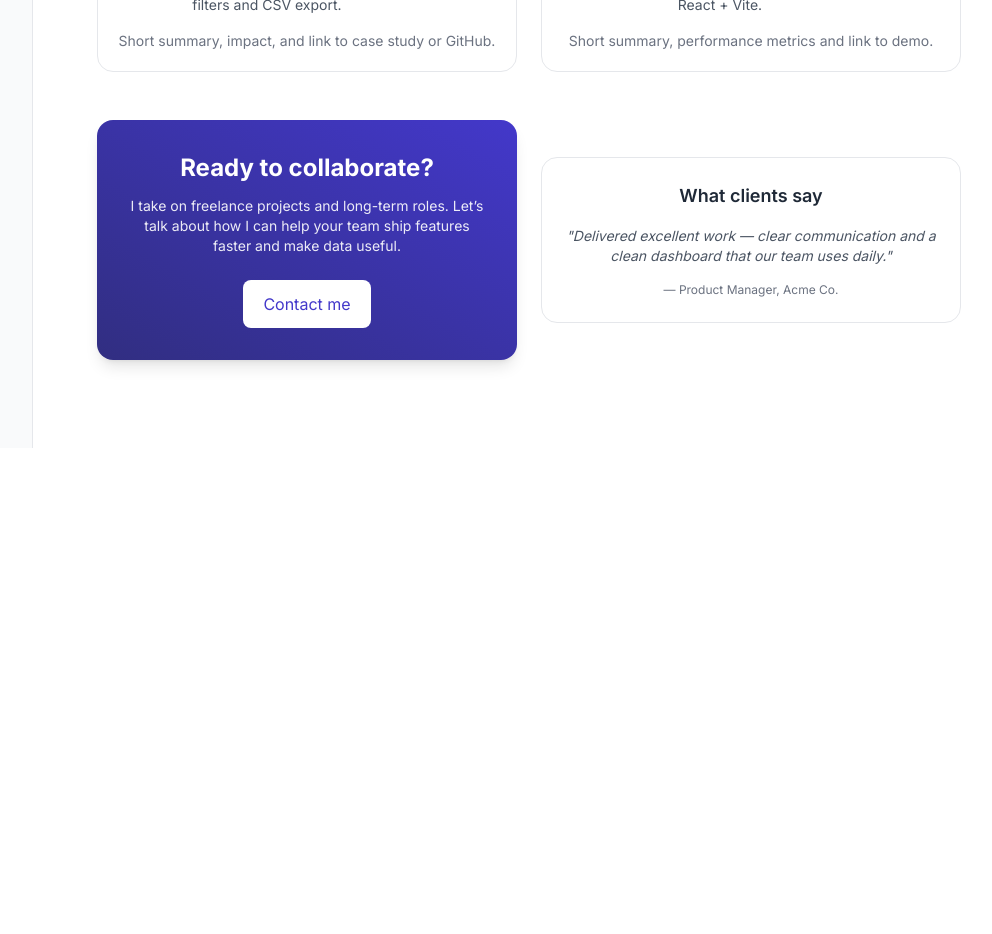
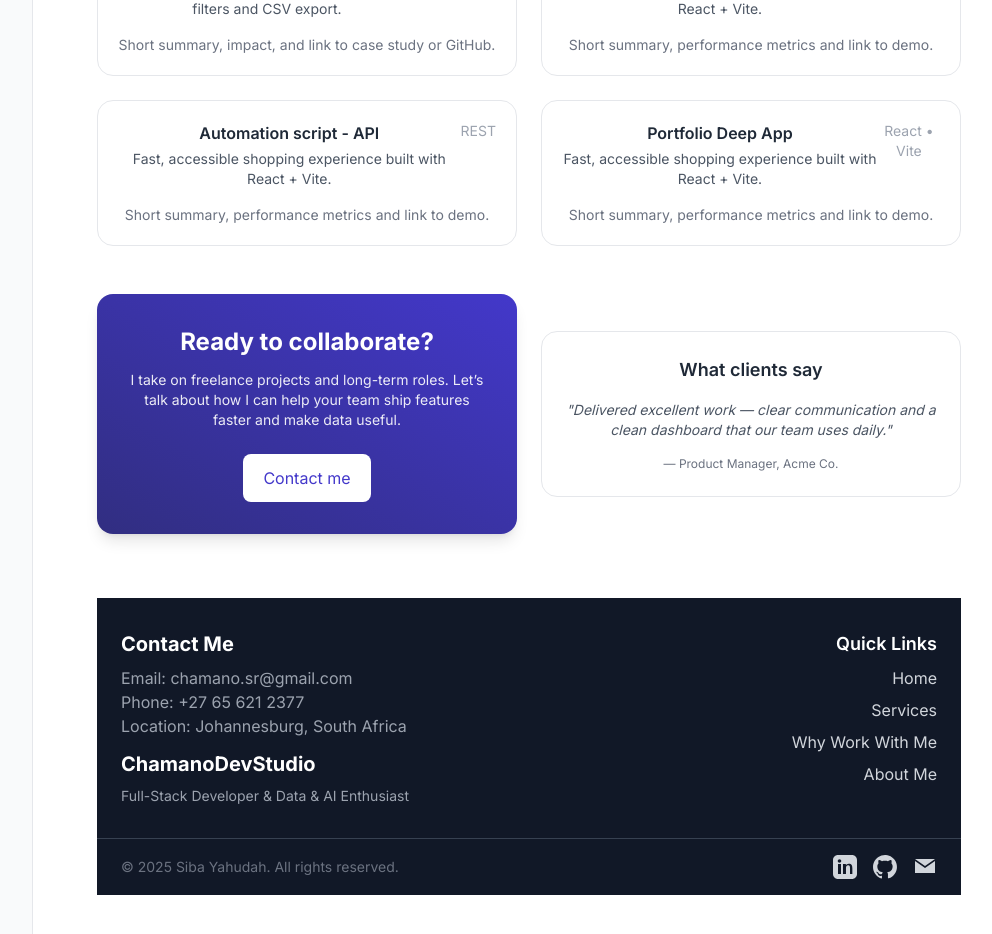
Before and after one commit to chamanoS/chamanoDevStudio, a React (Vite) app in the folder portfolio/: page / in a window 1280 px wide. Shown: the part 1680-2614 px from the top of the page, without its empty margins (239-1231 px from the left). Before the commit the page ends 2144 px from the top, so only its background shows below. Built offline with nearby package versions, Linux system fonts and the light colour scheme.

Commit message:
adding footer

```diff
--- /dev/null
+++ b/portfolio/src/components/footer/Footer.jsx
@@ -0,0 +1,109 @@
+import React from "react";
+
+export default function Footer() {
+  return (
+    <footer className="bg-gray-900 text-gray-300 mt-16">
+      <div className="max-w-6xl mx-auto px-6 py-8 grid grid-cols-1 md:grid-cols-2 gap-8">
+        {/* Top row */}
+        <div className="md:text-left">
+          <div>
+            <h3 className="text-xl font-bold text-white">Contact Me</h3>
+          <p className="mt-2 text-gray-400">
+            Email: chamano.sr@gmail.com
+            <br />
+            Phone: +27 65 621 2377
+            <br />
+            Location: Johannesburg, South Africa
+          </p>
+          </div>
+
+          <div className="mt-3">
+            <h3 className="text-xl font-bold text-white">ChamanoDevStudio</h3>
+            <p className="mt-2 text-gray-400 text-sm">
+              Full-Stack Developer & Data & AI Enthusiast
+            </p>
+          </div>
+        </div>
+
+        <div className="md:text-right">
+          <h3 className="text-lg font-semibold text-white">Quick Links</h3>
+          <ul className="mt-2 space-y-2">
+            <li>
+              <a href="#home" className="hover:text-indigo-500 transition">
+                Home
+              </a>
+            </li>
+            <li>
+              <a href="#services" className="hover:text-indigo-500 transition">
+                Services
+              </a>
+            </li>
+            <li>
+              <a href="#value" className="hover:text-indigo-500 transition">
+                Why Work With Me
+              </a>
+            </li>
+            <li>
+              <a href="#about" className="hover:text-indigo-500 transition">
+                About Me
+              </a>
+            </li>
+          </ul>
+        </div>
+      </div>
+
+      {/* Bottom row */}
+      <div className="border-t border-gray-700  py-4 max-w-6xl mx-auto px-6 flex flex-col md:flex-row justify-between items-center">
+        <p className="text-sm text-gray-500">
+          © {new Date().getFullYear()} Siba Yahudah. All rights reserved.
+        </p>
+
+        <div className="flex space-x-4 mt-2 md:mt-0">
+          <a
+            href="https://www.linkedin.com/in/your-linkedin"
+            target="_blank"
+            rel="noopener noreferrer"
+            className="hover:text-indigo-500 transition"
+          >
+            <svg
+              xmlns="http://www.w3.org/2000/svg"
+              className="w-6 h-6"
+              fill="currentColor"
+              viewBox="0 0 24 24"
+            >
+              <path d="M19 0h-14c-2.762 0-5 2.238-5 5v14c0 2.762 2.238 5 5 5h14c2.762 0 5-2.238 5-5v-14c0-2.762-2.238-5-5-5zm-11 19h-3v-10h3v10zm-1.5-11.268c-.966 0-1.75-.804-1.75-1.732s.784-1.732 1.75-1.732 1.75.804 1.75 1.732-.784 1.732-1.75 1.732zm13.5 11.268h-3v-5.604c0-1.337-.026-3.062-1.867-3.062-1.867 0-2.153 1.459-2.153 2.965v5.701h-3v-10h2.884v1.367h.041c.402-.762 1.384-1.567 2.846-1.567 3.044 0 3.604 2.002 3.604 4.605v5.595z" />
+            </svg>
+          </a>
+          <a
+            href="https://github.com/your-github"
+            target="_blank"
+            rel="noopener noreferrer"
+            className="hover:text-indigo-500 transition"
+          >
+            <svg
+              xmlns="http://www.w3.org/2000/svg"
+              className="w-6 h-6"
+              fill="currentColor"
+              viewBox="0 0 24 24"
+            >
+              <path d="M12 0c-6.627 0-12 5.373-12 12 0 5.303 3.438 9.8 8.207 11.387.6.111.793-.261.793-.577 0-.285-.011-1.04-.016-2.04-3.338.724-4.042-1.611-4.042-1.611-.546-1.387-1.333-1.756-1.333-1.756-1.089-.745.083-.729.083-.729 1.205.084 1.839 1.237 1.839 1.237 1.07 1.834 2.809 1.304 3.495.997.108-.775.418-1.304.762-1.604-2.665-.304-5.466-1.332-5.466-5.932 0-1.31.469-2.381 1.236-3.221-.124-.303-.536-1.524.116-3.176 0 0 1.008-.322 3.301 1.23.957-.266 1.984-.399 3.003-.404 1.018.005 2.046.138 3.003.404 2.291-1.552 3.297-1.23 3.297-1.23.653 1.652.242 2.873.119 3.176.77.84 1.234 1.911 1.234 3.221 0 4.609-2.804 5.625-5.475 5.921.43.37.814 1.096.814 2.209 0 1.594-.014 2.879-.014 3.271 0 .319.192.694.801.576 4.765-1.589 8.201-6.084 8.201-11.385 0-6.627-5.373-12-12-12z" />
+            </svg>
+          </a>
+          <a
+            href="mailto:youremail@example.com"
+            className="hover:text-indigo-500 transition"
+          >
+            <svg
+              xmlns="http://www.w3.org/2000/svg"
+              className="w-6 h-6"
+              fill="currentColor"
+              viewBox="0 0 24 24"
+            >
+              <path d="M12 13.065l-10-7.065v12h20v-12l-10 7.065zm0-2.065l10-7h-20l10 7z" />
+            </svg>
+          </a>
+        </div>
+      </div>
+    </footer>
+  );
+}
--- a/portfolio/src/components/landingpage/LandingPage.jsx
+++ b/portfolio/src/components/landingpage/LandingPage.jsx
@@ -2,7 +2,8 @@ import React from "react";
 import LandingHero from "../landinghero/LandingHero";
 import Service from "../service/Service";
 import ValueProposition from "../valueproposition/ValueProposition";
-import AboutMePreview from "../aboutmepreview/AboutMePreview";
+import Footer from "../footer/Footer";
+
 
 
 
@@ -20,7 +21,7 @@ export default function LandingPage() {
 
       {/* Featured projects */}
       <section className="mt-12">
-        <h3 className="text-xl font-semibold text-gray-900">Featured Projects</h3>
+        <h2 className="text-2xl font-bold text-gray-900 text-center">Featured Projects</h2>
         <div className="mt-4 grid grid-cols-1 md:grid-cols-2 gap-6">
           <article className="rounded-2xl border p-5 hover:shadow-lg transition bg-white">
             <div className="flex items-start justify-between">
@@ -37,6 +38,28 @@ export default function LandingPage() {
             <div className="flex items-start justify-between">
               <div>
                 <h4 className="font-semibold">E-commerce Frontend</h4>
+                <p className="text-sm text-gray-600 mt-1">Fast, accessible shopping experience built with React + Vite.</p>
+              </div>
+              <span className="text-sm text-gray-400">React • Vite</span>
+            </div>
+            <div className="mt-4 text-sm text-gray-500">Short summary, performance metrics and link to demo.</div>
+          </article>
+
+          <article className="rounded-2xl border p-5 hover:shadow-lg transition bg-white">
+            <div className="flex items-start justify-between">
+              <div>
+                <h4 className="font-semibold">Automation script - API</h4>
+                <p className="text-sm text-gray-600 mt-1">Fast, accessible shopping experience built with React + Vite.</p>
+              </div>
+              <span className="text-sm text-gray-400">REST</span>
+            </div>
+            <div className="mt-4 text-sm text-gray-500">Short summary, performance metrics and link to demo.</div>
+          </article>
+
+          <article className="rounded-2xl border p-5 hover:shadow-lg transition bg-white">
+            <div className="flex items-start justify-between">
+              <div>
+                <h4 className="font-semibold">Portfolio Deep App</h4>
                 <p className="text-sm text-gray-600 mt-1">Fast, accessible shopping experience built with React + Vite.</p>
               </div>
               <span className="text-sm text-gray-400">React • Vite</span>
@@ -64,6 +87,10 @@ export default function LandingPage() {
           </div>
         </div>
       </section>
+
+
+      {/*Footer*/}
+      <Footer />
     </div>
   );
 }
```
